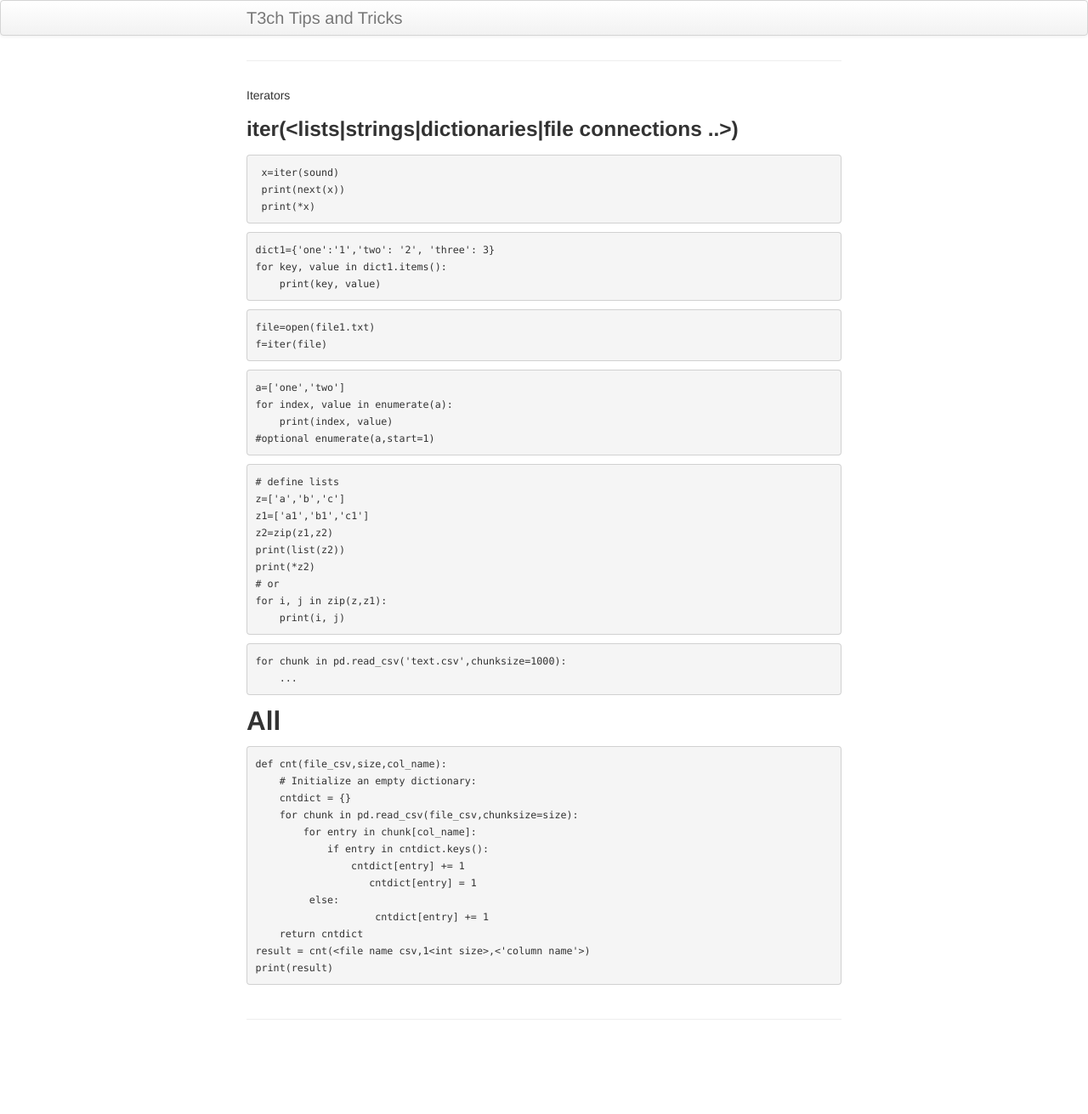
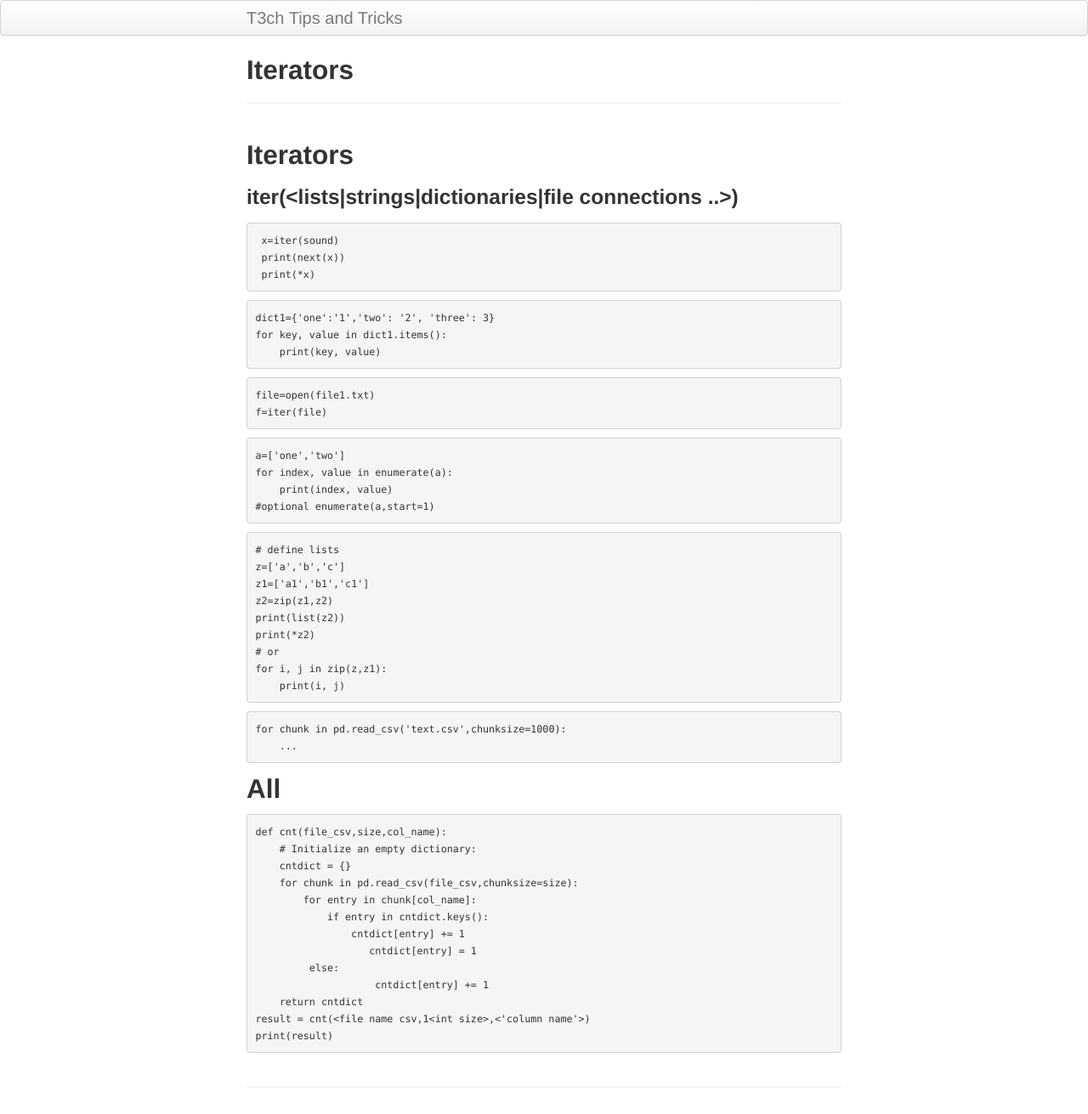
Before and after one commit to ewat3ch/ewat3ch.github.io, a Jekyll site: the page built from pages/python-tools.md, in a window 1280 px wide. Shown: the whole page at 85% size. Built offline with Jekyll 4.4.1, drawn with Linux system fonts in a browser that asks for light colours; our own code applies the rules of GitHub Pages for plain Markdown files; before the commit the page ends 1231 px from its top, so only the background shows below that.

Commit message:
chnage to pages

````diff
--- a/pages/python-tools.md
+++ b/pages/python-tools.md
@@ -1,4 +1,4 @@
-Iterators
+## Iterators
 ### iter(<lists|strings|dictionaries|file connections ..>)
 ```sh
  x=iter(sound)
````
